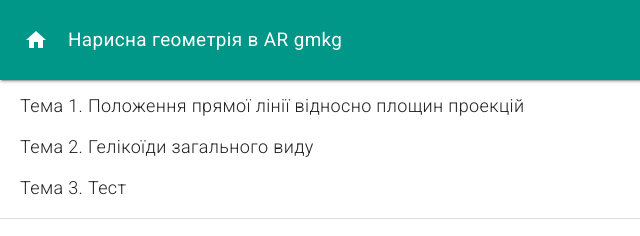
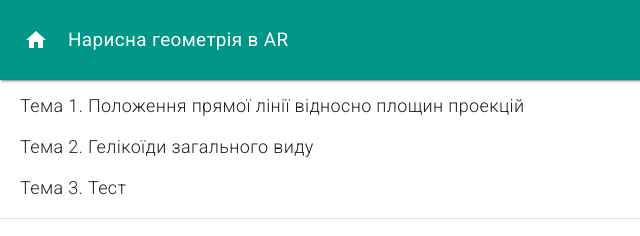
Before and after one commit to gmkg-khpi/gmkg-khpi.github.io, a website: page index.html in a window 1280 px wide. Shown: the top 236 px of the page, 0-640 px from the left. Drawn offline with nearby package versions, Linux system fonts and the light colour scheme.

Commit message:
delete gmkg

```diff
--- a/index.html
+++ b/index.html
@@ -77,7 +77,7 @@
           </button>
           <!-- Название темы -->
           <div class="mdl-layout-title">
-            Нарисна геометрія в AR gmkg
+            Нарисна геометрія в AR
           </div>
         </div>
       </header>
```
